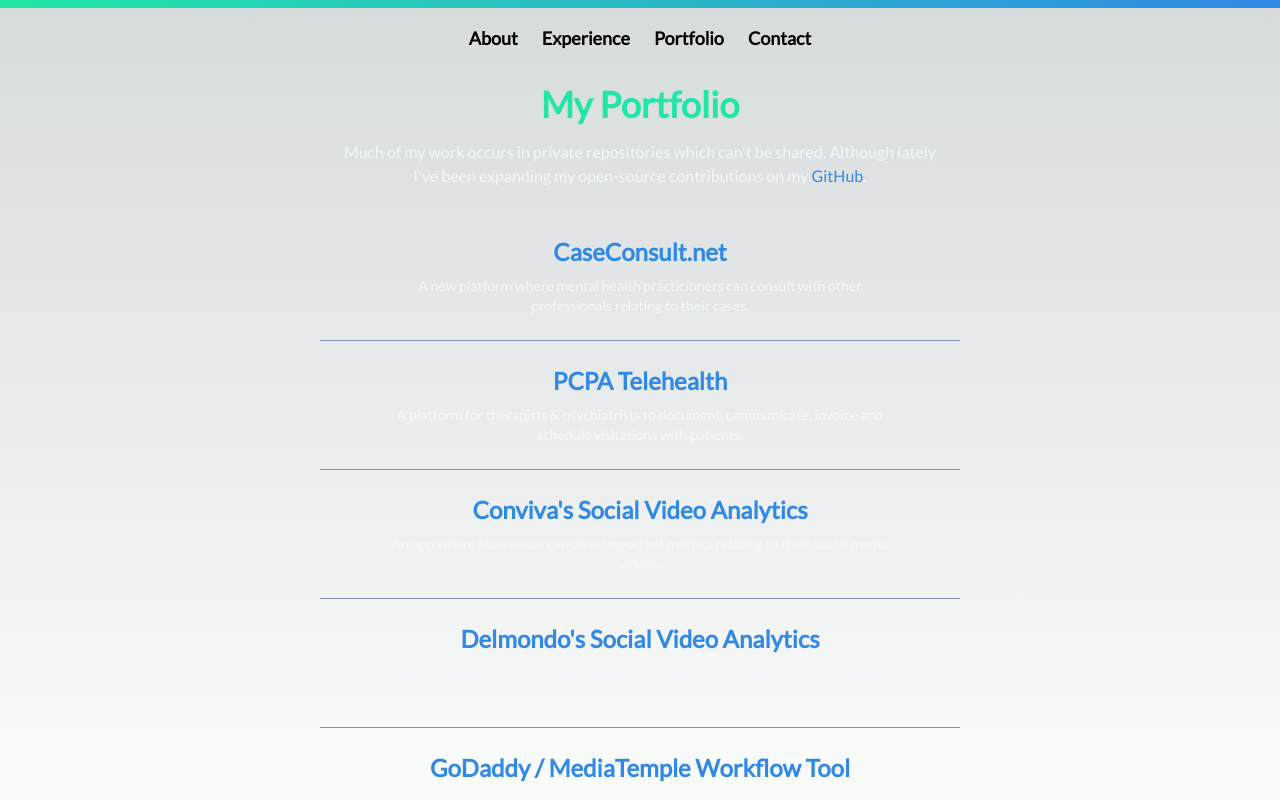
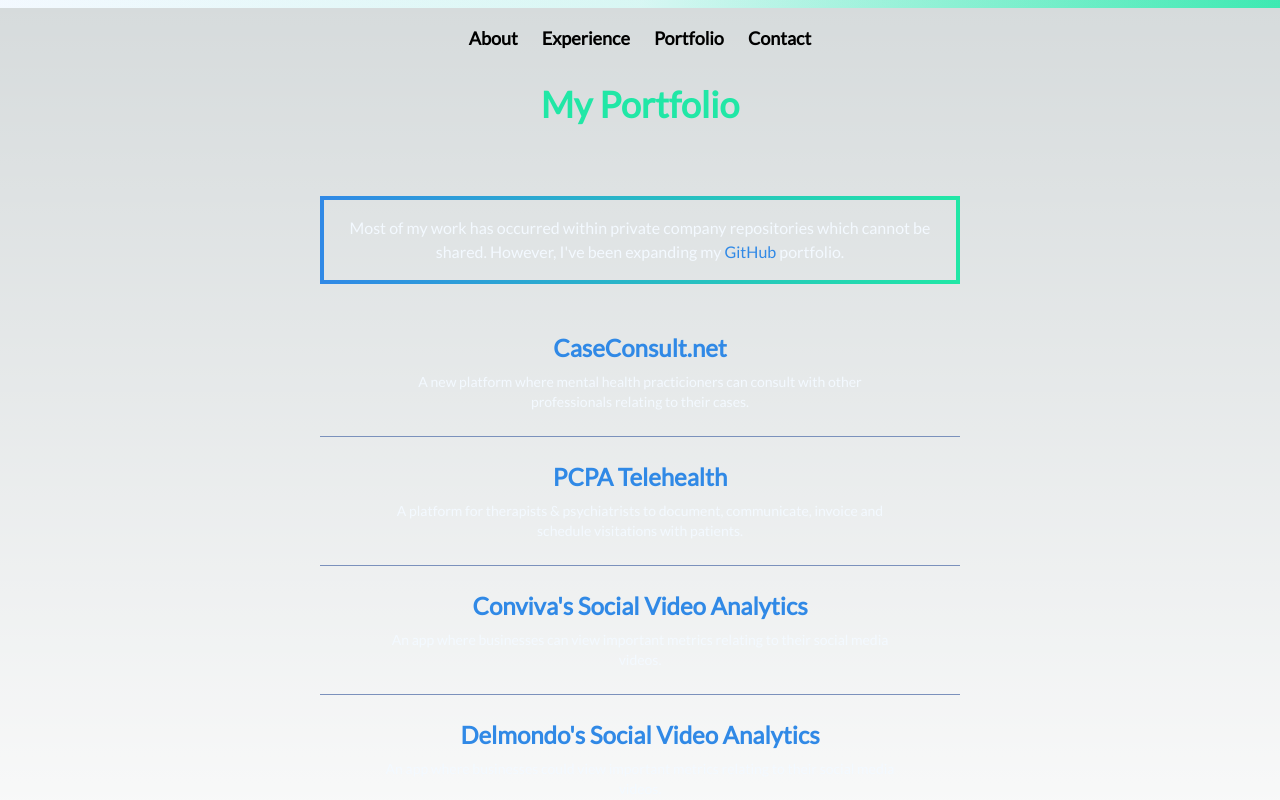
Before and after one commit to wlemahieu/wesleylemahieu.com, a Next.js app: page /portfolio in a window 1280 px wide. Shown: the top 800 px of the page. Built offline with nearby package versions, Linux system fonts and the light colour scheme.

Commit message:
updates to portfolio gradient box

```diff
--- a/app/contact/page.tsx
+++ b/app/contact/page.tsx
@@ -4,12 +4,12 @@
       <h1 className="text-4xl font-bold text-base5">
         Direct Contact
       </h1>
-      <div className="container mx-auto max-w-screen-sm">
+      <div className="container mx-auto max-w-screen-sm border-2 text-base3 mt-6">
         <p className="text-base text-base3">
           {`Feel free to contact me directly:`}
         </p>
         <p className="text-base text-base1">
-          {`WesleyLeMahieu 'at' Gmail 'dot' Com`}
+          {`SoftwareWes 'at' Gmail 'dot' Com`}
         </p>
       </div>
     </div>
--- a/app/experience/page.tsx
+++ b/app/experience/page.tsx
@@ -1,5 +1,4 @@
 import Link from 'next/link';
-import styles from './page.module.css';
 
 const experiences = [{
   title: 'Senior Software Engineer',
@@ -40,7 +39,7 @@
         </div>
       </div>
       <div className="container mx-auto max-w-screen-sm">
-        <div className={`${styles.intro} mt-12`}>
+        <div className={`gradient-box-1 mt-12`}>
           <p className="text-base text-base3 m-4">
             {`\n
             I've been passionately coding for 12+ years - worked in the web industry for 15+ years - \n
--- a/app/globals.css
+++ b/app/globals.css
@@ -109,3 +109,10 @@
     color-scheme: dark;
   }
 }
+
+.gradient-box-1 {
+  border: 4px solid;
+  border-width: 4px;
+  border-image-slice: 1;
+  border-image-source: linear-gradient(to right, #3089e6, #21E7A6);
+}
--- a/app/page.tsx
+++ b/app/page.tsx
@@ -7,7 +7,7 @@
         {`Hi, I'm Wes!`}
       </h1>
       <div className="flex justify-center m-4">
-        <Image src="/wes-pha-chor-point.jpeg" width="400" height="533" alt="A picture of Wesley LeMahieu in Phi Phi Islands, Thailand." />
+        <Image src="/wes-pha-chor-point.jpeg" width="400" height="533" alt="A picture of Wesley LeMahieu in Phi Phi Islands, Thailand." priority />
       </div>
       <div className="container mx-auto max-w-screen-sm">
         <p className="text-base text-base3 mb-4">
--- a/app/portfolio/page.tsx
+++ b/app/portfolio/page.tsx
@@ -33,19 +33,28 @@
       <h1 className="text-4xl font-bold text-base5">
         My Portfolio
       </h1>
+      <div style={{ opacity: 0 }}>
+        <div className="flex justify-center text-base1 gap-x-10">
+          <Link href="https://www.nano.org" target="_blank">Nano.org</Link>
+        </div>
+      </div>
       <div className="container mx-auto max-w-screen-sm">
-        <p className="text-base text-base3 m-4">
-          {`\n
-          Much of my work occurs in private repositories which can't be shared.\n
-          Although lately I've been expanding my open-source contributions on my `}
-          <Link href="https://github.com/wlemahieu" target="_blank" className="text-base1">GitHub</Link>.
-        </p>
+        <div className={`gradient-box-1 mt-12`}>
+          <p className="text-base text-base3 m-4">
+            {`\n
+            Most of my work has occurred within private company repositories which cannot be shared.\n
+            However, I've been expanding my `}
+            <Link href="https://github.com/wlemahieu" target="_blank" className="text-base1">GitHub</Link>
+            {`\n
+            portfolio.\n`}
+          </p>
+        </div>
         <div className="mt-12 text-base2 pb-1">
           {samples.map((experience, key) => {
             return (
               <div key={`exp-${key}`} className="mt-6 pb-6 border-b">
                 <h1 className="text-2xl font-bold text-base1">
-                  <Link href={experience.url}>{experience.title}</Link>
+                  <Link href={experience.url} target="_blank">{experience.title}</Link>
                 </h1>
                 <p className="text-sm text-base3 max-w-screen-sm mr-12 ml-12 pt-2 pr-4 pl-4">
                   {experience.description}
--- a/components/navigation.module.css
+++ b/components/navigation.module.css
@@ -1,9 +1,26 @@
+@keyframes root {
+  0% {
+    border-image-source: linear-gradient(to left, #f3f9ff, #21E7A6, #f3f9ff);
+  }
+  25% {
+    border-image-source: linear-gradient(to left, #f3f9ff, #f3f9ff, #21E7A6);
+  }
+  50% {
+    border-image-source: linear-gradient(to left, #21E7A6, #f3f9ff, #f3f9ff);
+  }
+  100% {
+    border-image-source: linear-gradient(to left, #f3f9ff, #21E7A6, #f3f9ff);
+  }
+}
+
 .root {
+  animation-name: root;
+  animation-duration: 10s;
   border: none;
   border-top: 8px solid;
   border-top-width: 8px;
   border-image-slice: 1;
-  border-image-source: linear-gradient(to left, #3089e6, #21E7A6);
+  border-image-source: linear-gradient(to left, #f3f9ff, #21E7A6, #f3f9ff);
   width: 100%;
   padding: 1rem;
 }
```
Also changed, not shown: 1 other file (tests, documents, lock files or other folders).
